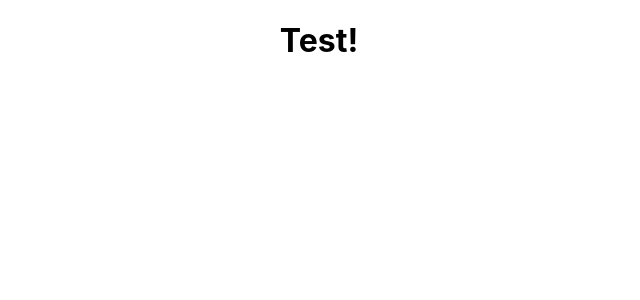
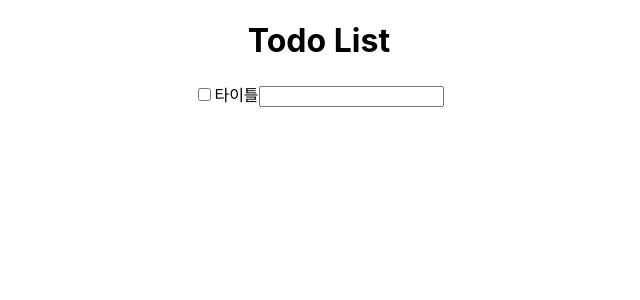
Before and after one commit to Wonjuny0804/todo-list, a React (Create React App) app: page / in a window 1280 px wide. Shown: the top 300 px of the page, without its empty margins (321-961 px from the left). Built offline with nearby package versions, Linux system fonts and the light colour scheme.

Commit message:
input box design changing ...

```diff
--- a/src/App.js
+++ b/src/App.js
@@ -1,10 +1,12 @@
 import logo from './logo.svg';
 import './App.css';
+import TodoItem from './components/TodoItem/TodoItem';
 
 function App() {
   return (
     <div className="App">
-      <h1>Test!</h1>
+      <h1>Todo List</h1>
+      <TodoItem id="블라블라" title="타이틀" />
     </div>
   );
 }
--- a/src/components/TodoItem/TodoItem.jsx
+++ b/src/components/TodoItem/TodoItem.jsx
@@ -3,8 +3,15 @@ import React from "react";
 const TodoItem = (props) => {
   return (
     <div>
-      <input id={props.id} />
-      <label htmlFor={props.id}>{props.title}</label>
+      <input type="checkbox" id={props.id} />
+
+      <label htmlFor={props.id}>{props.title}
+
+        <input type="text" style={{
+          // border: '0',
+          borderBottom: '1 solid'
+        }} />
+      </label>
     </div>
   );
 };
```
